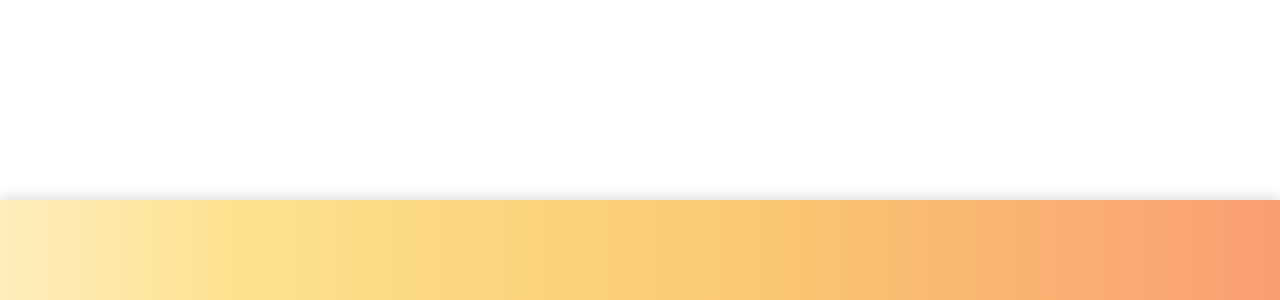
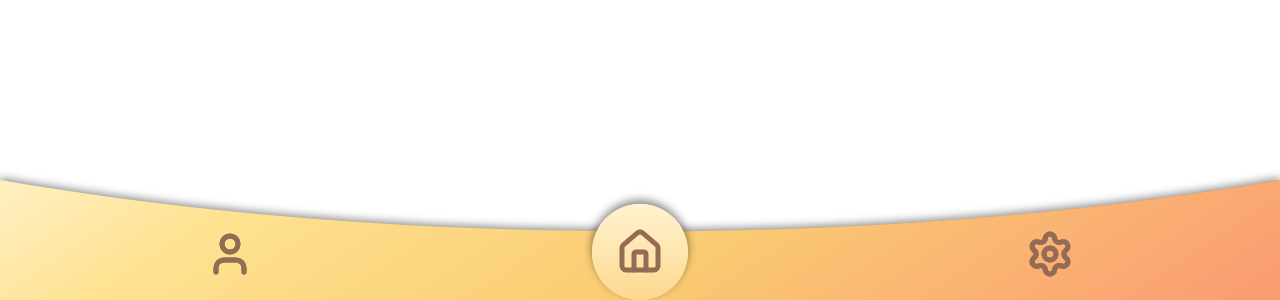
Before and after one commit to suzuki3jp/OpenIdea, a Next.js app: page / in a window 1280 px wide. Shown: the part 500-800 px from the top of the page. Built offline with nearby package versions, Linux system fonts and the light colour scheme.

Commit message:
menuを追加

```diff
--- a/src/app/layout.tsx
+++ b/src/app/layout.tsx
@@ -1,5 +1,6 @@
 import type { Metadata } from "next";
 import "./globals.css";
+import { MobileMenu } from "@/features/menu/components/mobile";
 
 export const metadata: Metadata = {
   title: "Create Next App",
@@ -13,7 +14,10 @@ export default function RootLayout({
 }>) {
   return (
     <html lang="en">
-      <body>{children}</body>
+      <body>
+        {children}
+        <MobileMenu />
+      </body>
       {/* MobileMenu, DesktopMenu を useIsSmallDevice で切り替える */}
     </html>
   );
--- a/src/constants/screen.ts
+++ /dev/null
@@ -1,4 +0,0 @@
-/**
- *
- */
-export const SMALL_SCREEN_MAX_WIDTH = 500;
--- a/src/features/menu/components/desktop.tsx
+++ /dev/null
@@ -1,5 +0,0 @@
-/**
- * Desktop 版のメニューコンポーネント
- * 画面左側につくやつ
- */
-export function DesktopMenu() {}
--- a/src/features/menu/components/home-button.tsx
+++ b/src/features/menu/components/home-button.tsx
@@ -4,4 +4,13 @@
  * デスクトップ版の場合は 127px, モバイル版の場合は 112px が直径（Figma参照）
  * 内部で useIsSmallDevice を使って画面サイズに応じたスタイルを適用する
  */
-export function HomeButton() {}
+import { House } from "lucide-react";
+export function HomeButton() {
+  return (
+    <button className="home-button" type="button">
+      <div className="home-icon">
+        <House className="h-full w-full stroke-[2.5] text-[#946B54]" />
+      </div>
+    </button>
+  );
+}
--- /dev/null
+++ b/src/features/menu/components/menu.css
@@ -0,0 +1,80 @@
+.menu {
+  position: fixed;
+  bottom: 0;
+  width: 100%;
+  height: 15%;
+  z-index: 10;
+  pointer-events: none;
+  overflow: visible;
+}
+.menu svg {
+  width: 100%;
+  height: 100%;
+  filter: drop-shadow(0 -2px 4px rgba(0, 0, 0, 0.25));
+}
+.buttons {
+  position: fixed;
+  bottom: 0;
+  width: 100%;
+  height: 13.5%;
+  display: flex;
+  gap: 10%;
+  z-index: 20;
+  pointer-events: none;
+}
+.profile,
+.setting {
+  height: 100%;
+  border: none;
+  flex-grow: 1;
+  pointer-events: auto;
+  position: relative;
+}
+.profile {
+  clip-path: polygon(0 0, 100% 50%, 100% 100%, 0 100%);
+}
+.setting {
+  clip-path: polygon(0 50%, 100% 0, 100% 100%, 0 100%);
+}
+.profile-icon,
+.setting-icon {
+  height: 6vh;
+  aspect-ratio: 1 / 1;
+  position: absolute;
+  bottom: 20%;
+}
+.profile-icon {
+  left: 40%;
+  transform: translateX(-50%);
+}
+.setting-icon {
+  left: 60%;
+  transform: translateX(-50%);
+}
+.home-button {
+  position: fixed;
+  bottom: 0;
+  left: 50%;
+  transform: translateX(-50%);
+  width: 12vh;
+  aspect-ratio: 1 / 1;
+  border-radius: 100%;
+  z-index: 20;
+  background-image: linear-gradient(#fff3d0, #fed88f);
+  overflow: hidden;
+  box-shadow: 0 -4px 8px rgba(0, 0, 0, 0.25);
+}
+.home-button button {
+  display: block;
+  width: 100%;
+  height: 100%;
+  border-radius: 100%;
+  justify-content: center;
+  align-content: center;
+}
+.home-icon {
+  width: 6vh;
+  aspect-ratio: 1 / 1;
+  margin: auto;
+  pointer-events: none;
+}
--- a/src/features/menu/components/mobile.tsx
+++ b/src/features/menu/components/mobile.tsx
@@ -2,19 +2,53 @@
  * Mobile 版のメニューコンポーネント
  * 画面下部につくやつ
  */
+import "./menu.css";
+import { useId } from "react";
+import { HomeButton } from "@/features/menu/components/home-button";
+import { ProfileButton } from "@/features/menu/components/profile-button";
+import { SettingsButton } from "@/features/menu/components/settings-button";
+
 export function MobileMenu() {
+  const gradientId = useId();
+
   return (
-    <div
-      style={{
-        position: "fixed",
-        bottom: 0,
-        left: 0,
-        width: "100%",
-        height: "100px",
-        backgroundImage:
-          "linear-gradient(90deg, #ffeebe, #fee290 18%, #facb72 56%, #fa9e72)",
-        boxShadow: "0 -5px 10px rgba(0, 0, 0, 0.1)",
-      }}
-    ></div>
+    <>
+      <div className="menu">
+        <svg
+          viewBox="0 0 393 140"
+          fill="none"
+          xmlns="http://www.w3.org/2000/svg"
+          preserveAspectRatio="none"
+          aria-hidden="true"
+        >
+          <path
+            d="M393 140H0V0C57.9116 38.1462 124.993 59.9521 196.5 59.9521C268.007 59.9521 335.088 38.1462 393 0V140Z"
+            fill={`url(#${gradientId})`}
+          />
+          <defs>
+            <linearGradient
+              id={gradientId}
+              x1="12"
+              y1="-7.50002"
+              x2="378.5"
+              y2="140"
+              gradientUnits="userSpaceOnUse"
+            >
+              <stop stopColor="#FFEEBE" />
+              <stop offset="0.182692" stopColor="#FEE290" />
+              <stop offset="0.557692" stopColor="#FACB72" />
+              <stop offset="1" stopColor="#FA9E72" />
+            </linearGradient>
+          </defs>
+        </svg>
+      </div>
+
+      <div className="buttons">
+        <ProfileButton></ProfileButton>
+        <SettingsButton></SettingsButton>
+      </div>
+
+      <HomeButton></HomeButton>
+    </>
   );
 }
--- a/src/features/menu/components/profile-button.tsx
+++ b/src/features/menu/components/profile-button.tsx
@@ -4,4 +4,13 @@
  * なければデザイン側で SVG を作ってもらってそれを使う
  * 内部で useIsSmallDevice を使って画面サイズに応じたスタイルを適用する
  */
-export function ProfileButton() {}
+import { User } from "lucide-react";
+export function ProfileButton() {
+  return (
+    <button className="profile" type="button">
+      <div className="profile-icon">
+        <User className="h-full w-full stroke-[2.5] text-[#946B54]" />
+      </div>
+    </button>
+  );
+}
--- a/src/features/menu/components/settings-button.tsx
+++ b/src/features/menu/components/settings-button.tsx
@@ -4,4 +4,13 @@
  * なければデザイン側で SVG を作ってもらってそれを使う
  * 内部で useIsSmallDevice を使って画面サイズに応じたスタイルを適用する
  */
-export function SettingsButton() {}
+import { Settings } from "lucide-react";
+export function SettingsButton() {
+  return (
+    <button className="setting" type="button">
+      <div className="setting-icon">
+        <Settings className="h-full w-full stroke-[2.5] text-[#946B54]" />
+      </div>
+    </button>
+  );
+}
```
